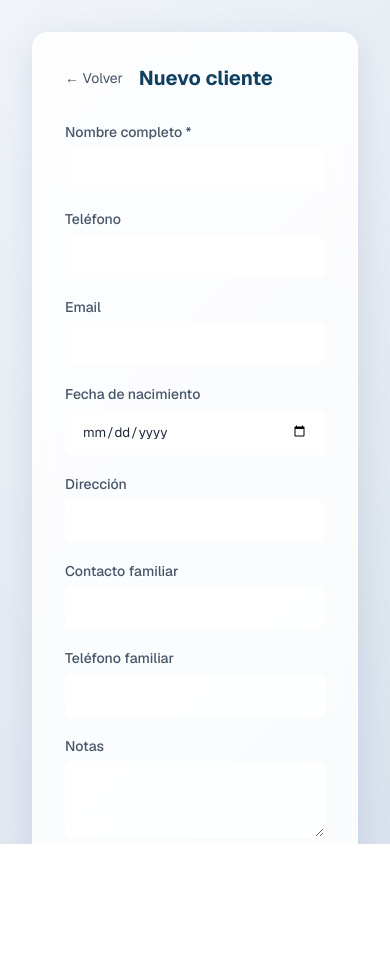
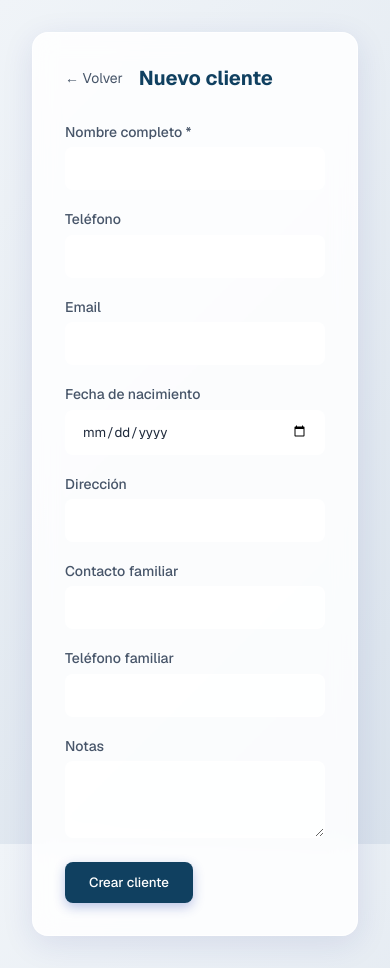
Before and after one commit to juanforo31/planificador-vivanchy, a Next.js app: page /admin/clientes/nuevo in a window 390 px wide. Before the commit the page ends 844 px from the top, so only its background shows below. Built offline with nearby package versions, Linux system fonts and the light colour scheme.

Commit message:
fix: agenda alignment + horizontal layout on mobile

```diff
--- a/src/app/globals.css
+++ b/src/app/globals.css
@@ -117,50 +117,3 @@ a {
 .rbc-event-content {
   color: white !important;
 }
-
-/* Fix agenda view alignment */
-.rbc-agenda-view {
-  overflow-x: hidden;
-}
-
-.rbc-agenda-table {
-  width: 100% !important;
-  min-width: 0 !important;
-  table-layout: auto;
-}
-
-.rbc-agenda-table thead tr th,
-.rbc-agenda-date-cell,
-.rbc-agenda-time-cell,
-.rbc-agenda-event-cell {
-  text-align: left !important;
-  padding-left: 0.75rem;
-}
-
-.rbc-agenda-event-cell .rbc-event {
-  position: static;
-  width: auto;
-  padding: 4px 8px;
-}
-
-/* Mobile: calendar fills viewport, no vertical scroll */
-@media (max-width: 1023px) {
-  body {
-    overflow-y: hidden;
-  }
-
-  .page-container {
-    height: 100vh;
-    display: flex;
-    flex-direction: column;
-    padding-bottom: 1rem;
-    overflow: hidden;
-  }
-
-  .page-container > main {
-    flex: 1;
-    min-height: 0;
-    display: flex;
-    flex-direction: column;
-  }
-}
--- a/src/components/calendar/CalendarWidget.module.css
+++ b/src/components/calendar/CalendarWidget.module.css
@@ -5,24 +5,8 @@
 
 .title {
   margin-bottom: 1.5rem;
-  flex-shrink: 0;
 }
 
 .calendarWrapper {
   height: 600px;
 }
-
-@media (max-width: 1023px) {
-  .container {
-    flex: 1;
-    min-height: 0;
-    display: flex;
-    flex-direction: column;
-  }
-
-  .calendarWrapper {
-    flex: 1;
-    height: auto;
-    min-height: 300px;
-  }
-}
--- a/src/components/calendar/CalendarWidget.tsx
+++ b/src/components/calendar/CalendarWidget.tsx
@@ -42,7 +42,6 @@ export default function CalendarWidget({
 
       <div className={styles.calendarWrapper}>
         <Calendar
-          style={{ height: "100%" }}
           localizer={localizer}
           events={events}
           date={currentDate}
```
